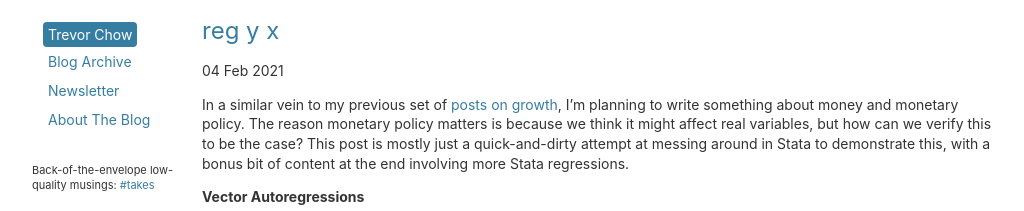
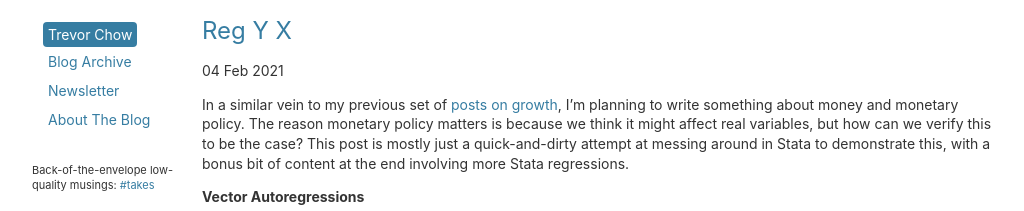
Before and after one commit to tmychow/tmychow.github.io, a Jekyll site: the page built from _posts/2021-02-04-reg-y-x.md, in a window 1280 px wide and 900 px high. Shown: the top 211 px of the window, without its empty margins (28-1052 px from the left). Built offline with Jekyll 4.4.1, drawn with Linux system fonts in a browser that asks for light colours; formulas are drawn with MathJax 3.

Commit message:
Update 2021-02-04-reg-y-x.md

```diff
--- a/_posts/2021-02-04-reg-y-x.md
+++ b/_posts/2021-02-04-reg-y-x.md
@@ -1,6 +1,6 @@
 ---
 layout: post
-title: "reg y x"
+title: "Reg Y X"
 date: 2021-02-04
 tags: economics takes
 ---
```
